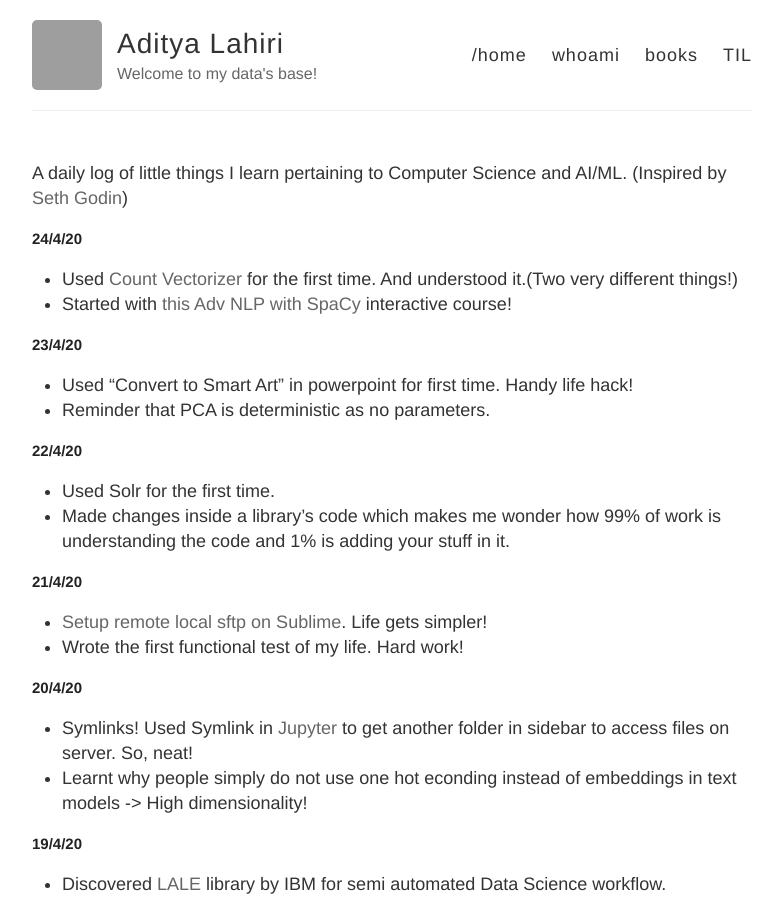
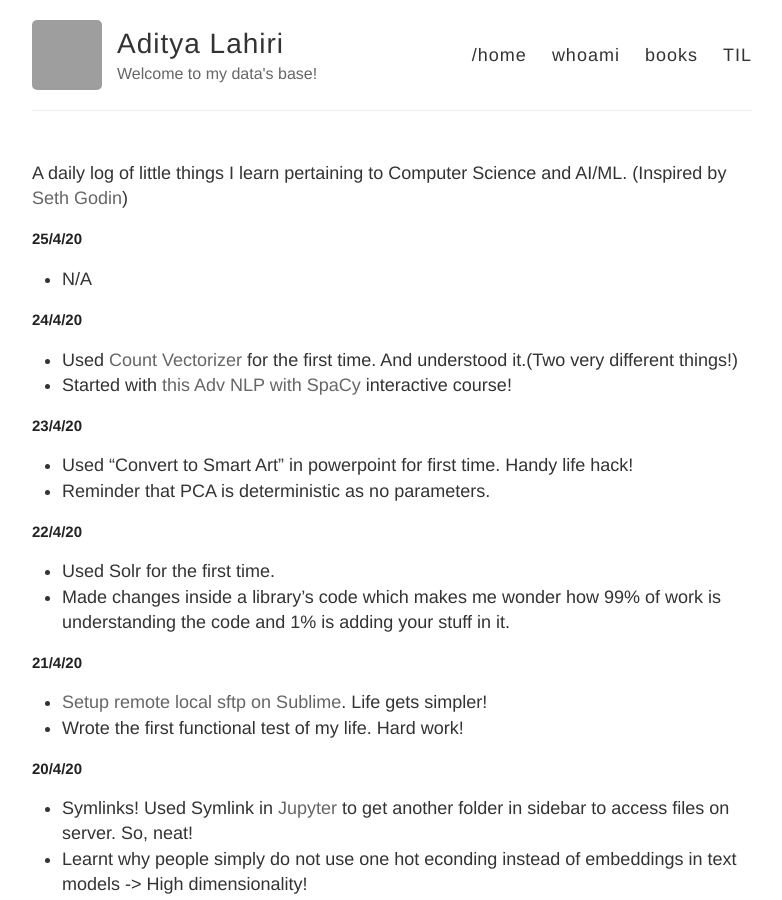
Before and after one commit to adityalahiri/adityalahiri.github.io, a Jekyll site: the page built from TIL.md, in a window 1280 px wide and 900 px high. Shown: the whole window, without its empty margins (248-1030 px from the left). Built offline with Jekyll 4.4.1, drawn with Linux system fonts in a browser that asks for light colours; our own code applies the rules of GitHub Pages for plain Markdown files; grey boxes are pictures that could not be loaded.

Commit message:
Update for 25/4/20

```diff
--- a/TIL.md
+++ b/TIL.md
@@ -1,5 +1,9 @@
 A daily log of little things I learn pertaining to Computer Science and AI/ML.
 (Inspired by [Seth Godin](https://seths.blog/))
+
+## 25/4/20
+
+* N/A
 
 ## 24/4/20
 
```
